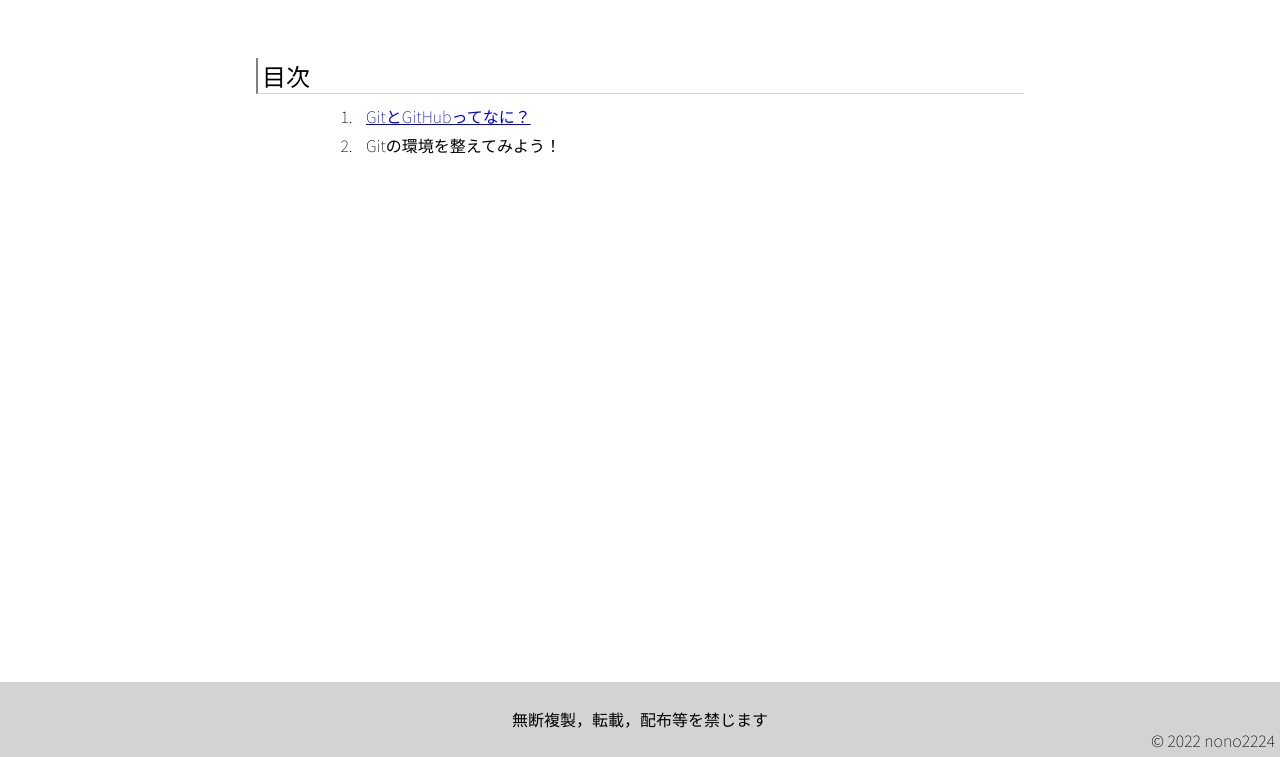
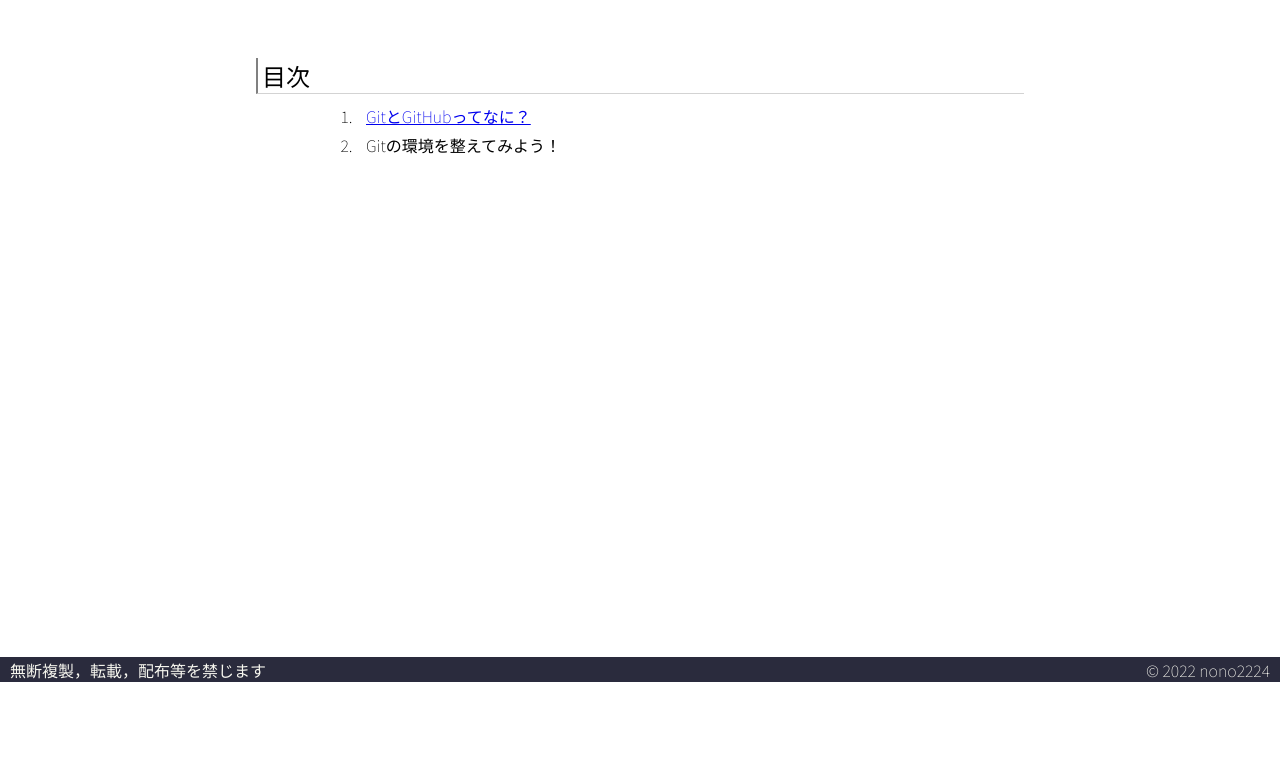
Before and after one commit to nono2224/how-to-use-git-and-github, a plain HTML site: page index.html in a window 1280 px wide. Shown: the part 118-875 px from the top of the page. After the commit the page ends 800 px from the top, so only its background shows below. Drawn offline with Linux system fonts and the light colour scheme.

Commit message:
update: フッターの表示方法の変更

```diff
--- a/index.html
+++ b/index.html
@@ -24,12 +24,14 @@
                 <p><a>Gitの環境を整えてみよう！</a></p>
             </li>
         </ol>
+
+        <footer>
+            <p class="txt">無断複製，転載，配布等を禁じます</p>
+            <p class="copyright">&copy; 2022 nono2224</p>
+        </footer>
     </main>
 
-    <footer>
-        <p>無断複製，転載，配布等を禁じます</p>
-        <p class="copyright">&copy; 2022 nono2224</p>
-    </footer>
+
 </body>
 
 </html>
--- a/styles/main.scss
+++ b/styles/main.scss
@@ -9,15 +9,14 @@ html {
         width: 100vw;
         height: 100vh;
         height: 100dvh;
-        overflow: auto;
         main {
             box-sizing: border-box;
             height: 100%;
             width: 100%;
-            padding: 50px 20%;
+            padding: 50px 20% 75px 20%;
             overflow-y: scroll;
             @media (max-width: 1000px) {
-                padding: 50px 24px;
+                padding: 50px 24px 75px 20%;
             }
             h1 {
                 text-align: center;
@@ -42,22 +41,31 @@ html {
                 border: 1px solid gray;
                 border-radius: 4px;
             }
-        }
-        footer {
-            position: relative;
-            width: 100%;
-            height: 75px;
-            background-color: lightgray;
-            p {
-                text-align: center;
-                line-height: 75px;
-            }
-            p.copyright {
-                position: absolute;
-                line-height: normal;
+            footer {
+                position: fixed;
                 bottom: 0;
-                right: 0;
-                padding: 5px;
+                left: 0;
+                width: 100%;
+                height: 25px;
+                background-color: #2a2b3d;
+                p.txt {
+                    position: absolute;
+                    top: 50%;
+                    left: 10px;
+                    transform: translateY(-50%);
+                    padding: 0;
+                    margin: 0;
+                    color: #F8F8F0;
+                }
+                p.copyright {
+                    position: absolute;
+                    top: 50%;
+                    right: 10px;
+                    transform: translateY(-50%);
+                    padding: 0;
+                    margin: 0;
+                    color: #F8F8F0;
+                }
             }
         }
     }
```
Also changed, not shown: pages/GitとGitHubってなに？.html (+5 -5 lines), styles/main.css.
